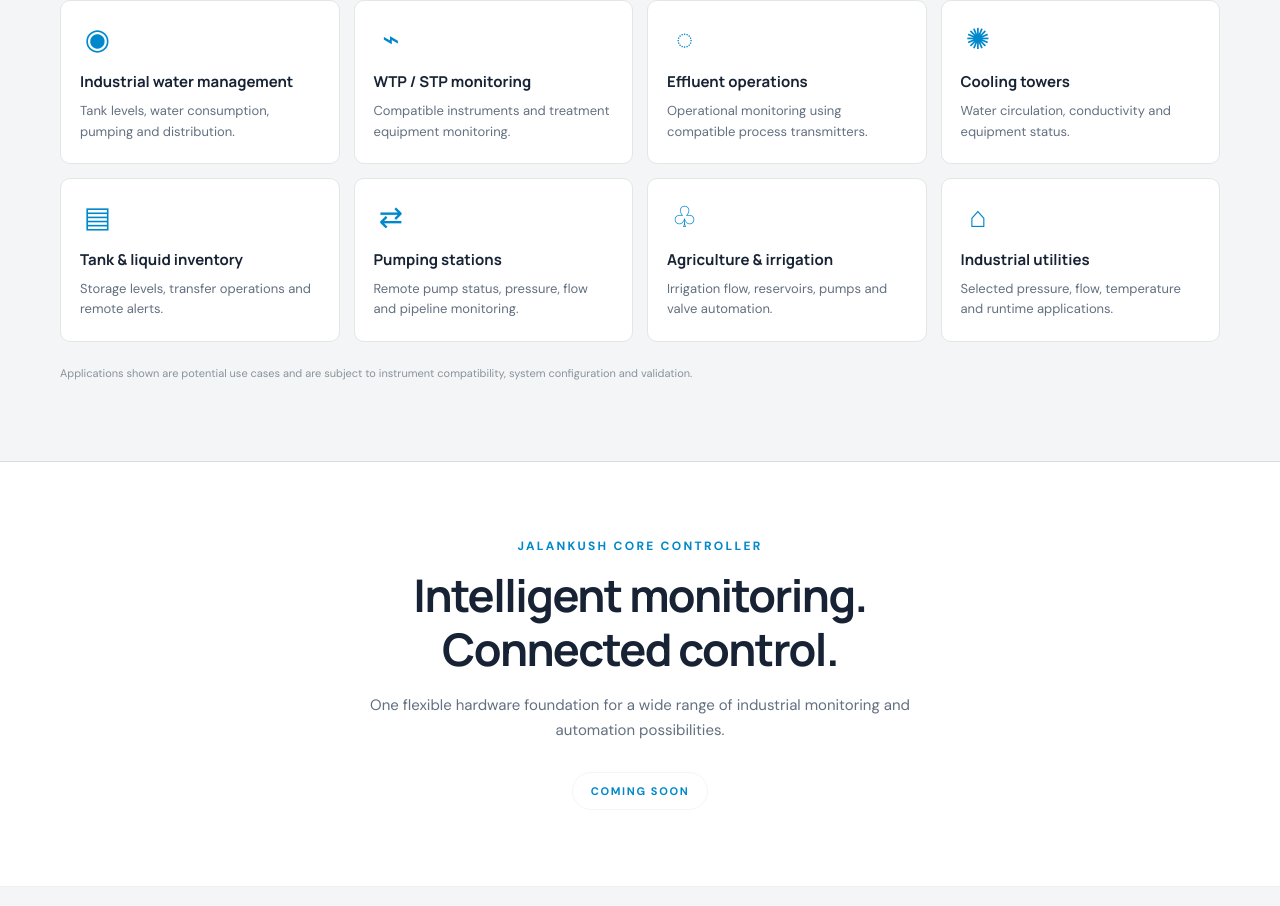
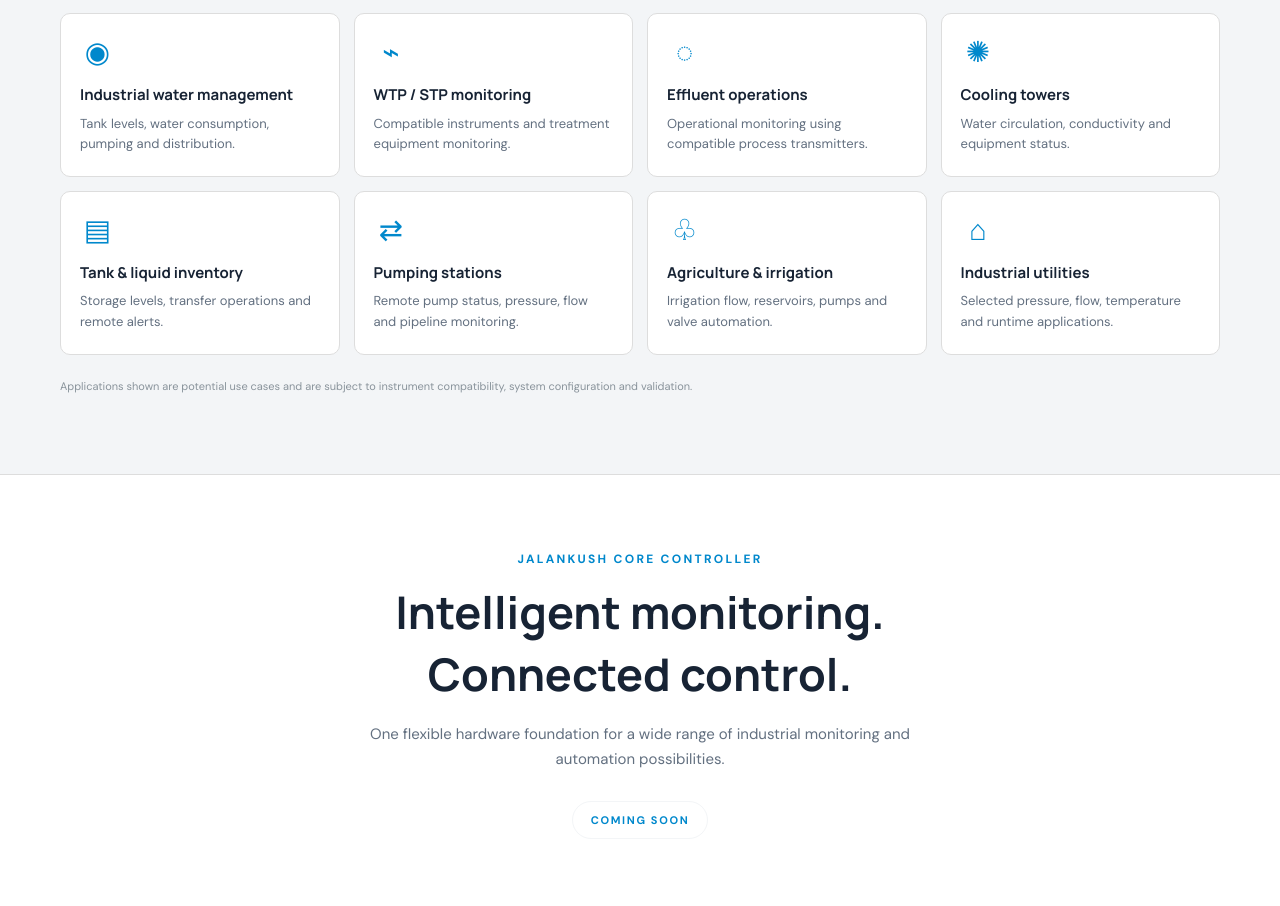
Before and after one commit to Jaswik-Ventures/jalankush-website, a plain HTML site: page index.html in a window 1280 px wide. Shown: the part 1373-2279 px from the top of the page. Drawn offline with Linux system fonts and the light colour scheme.

Commit message:
Update styles for section headings and application cards

```diff
--- a/styles.css
+++ b/styles.css
@@ -191,7 +191,7 @@ h3 {
   margin-bottom: 36px;
 }
 .section-heading h2,
-.closing h2 {
+. h2 {
   font-size: clamp(27px, 3vw, 37px);
   letter-spacing: -0.035em;
   line-height: 1.2;
@@ -265,7 +265,7 @@ h3 {
 }
 .application-card {
   background: #fff;
-  border: 1px solid var(--line);
+  border: 1px solid #ddd;
   border-radius: 10px;
   padding: 21px 19px;
   min-height: 155px;
@@ -275,7 +275,7 @@ h3 {
     box-shadow 0.2s;
 }
 .application-card:hover {
-  border-color: #b9d0c2;
+  border-color: #ddd;
   transform: translateY(-3px);
   box-shadow: 0 10px 25px rgba(26, 54, 39, 0.05);
 }
@@ -300,6 +300,7 @@ h3 {
   background: #fff;
   overflow: hidden;
   text-align: center;
+  border-bottom: 1px solid #ddd;
 }
 .closing-inner {
   max-width: 680px;
```
